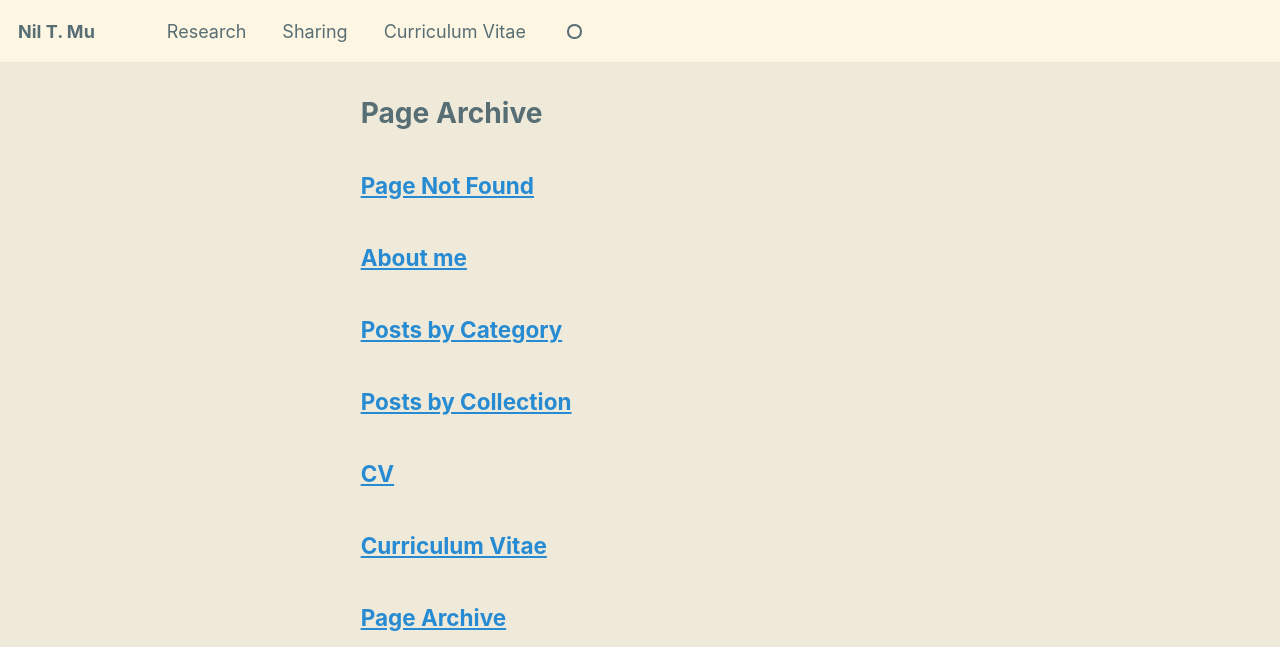
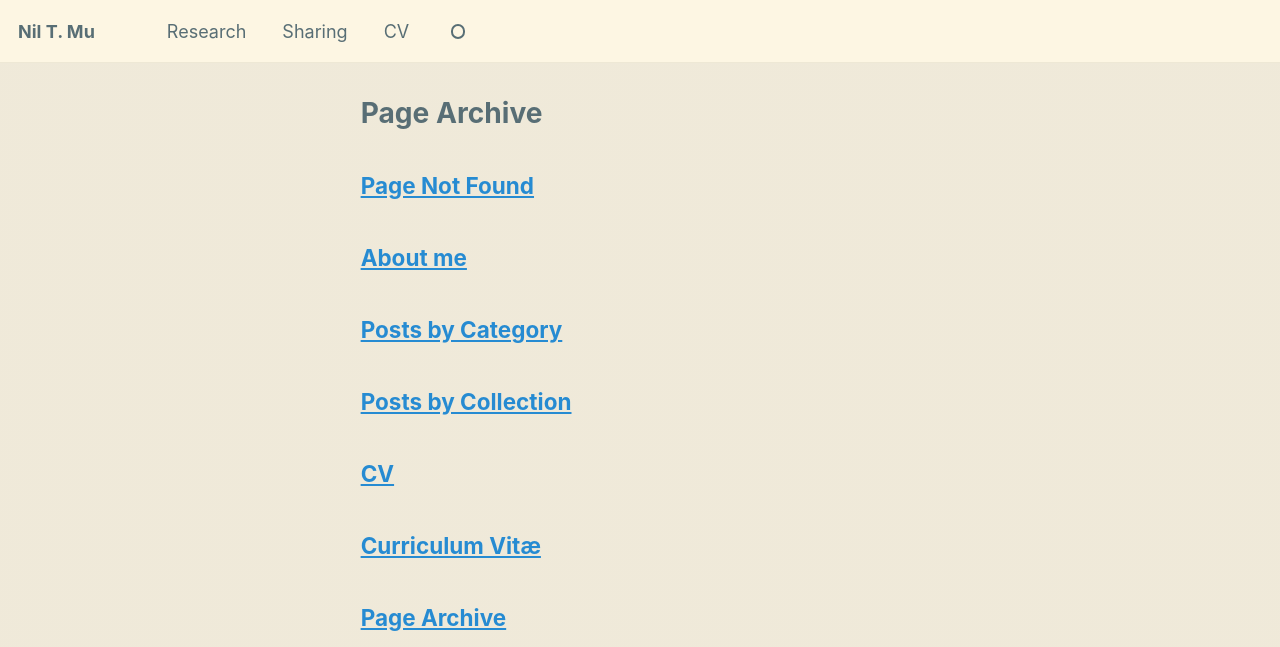
Before and after one commit to NilaBlueshirt/NilaBlueshirt.github.io, a Jekyll site: the page built from _pages/page-archive.html, in a window 1280 px wide and 900 px high. Shown: the top 647 px of the window. Built offline with Jekyll 4.4.1, drawn with Linux system fonts in a browser that asks for light colours; a style sheet for code colours, icons or effects is not loaded.

Commit message:
Nav tab reads CV; CV page titled Curriculum Vitæ with the ligature
Co-Authored-By: Claude Fable 5 <noreply@anthropic.com>

```diff
--- a/_data/navigation.yml
+++ b/_data/navigation.yml
@@ -14,7 +14,7 @@ main:
   - title: "Sharing"
     url: /sharing/
 
-  - title: "Curriculum Vitae"
+  - title: "CV"
     url: /cv/
 
   # - title: "CV"
--- a/_pages/cv.md
+++ b/_pages/cv.md
@@ -1,6 +1,6 @@
 ---
 layout: archive
-title: "Curriculum Vitae"
+title: "Curriculum Vitæ"
 permalink: /cv/
 author_profile: true
 redirect_from:
@@ -9,7 +9,7 @@ redirect_from:
 
 {% include base_path %}
 
-<a href="{{ base_path }}/files/cv.pdf" class="btn btn--primary">Download Curriculum Vitae (PDF)</a>
+<a href="{{ base_path }}/files/cv.pdf" class="btn btn--primary">Download Curriculum Vitæ (PDF)</a>
 
 Education
 ======
```
